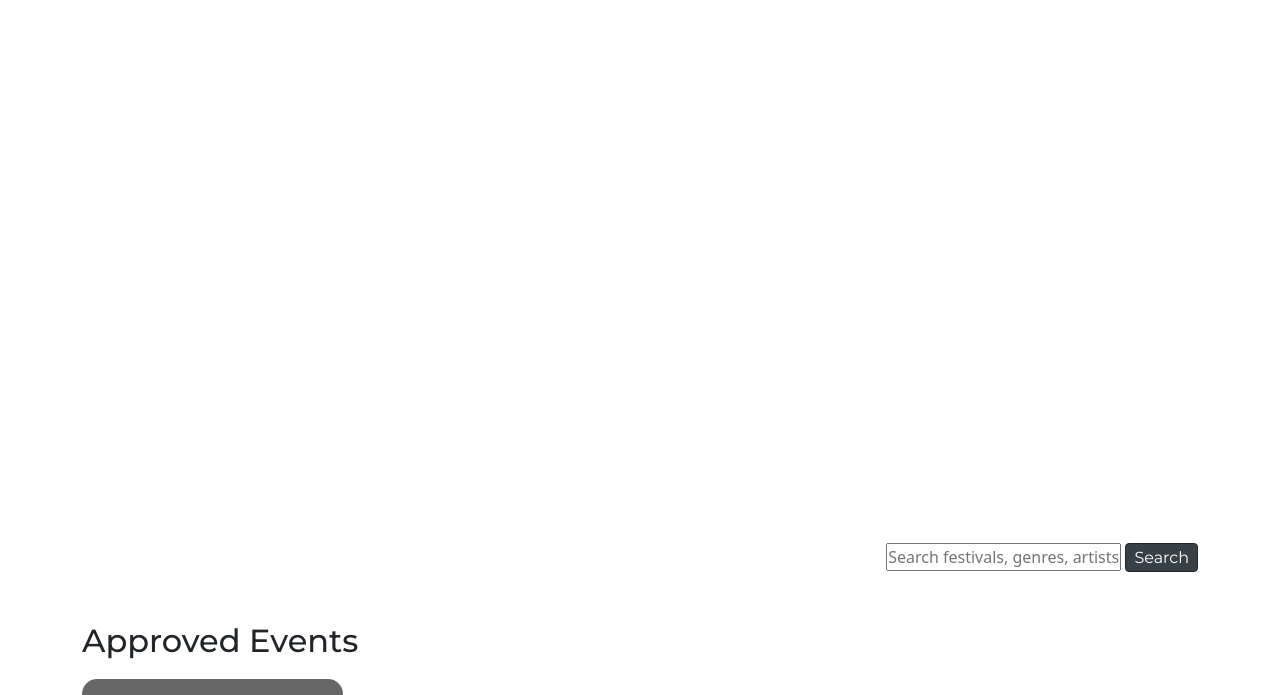
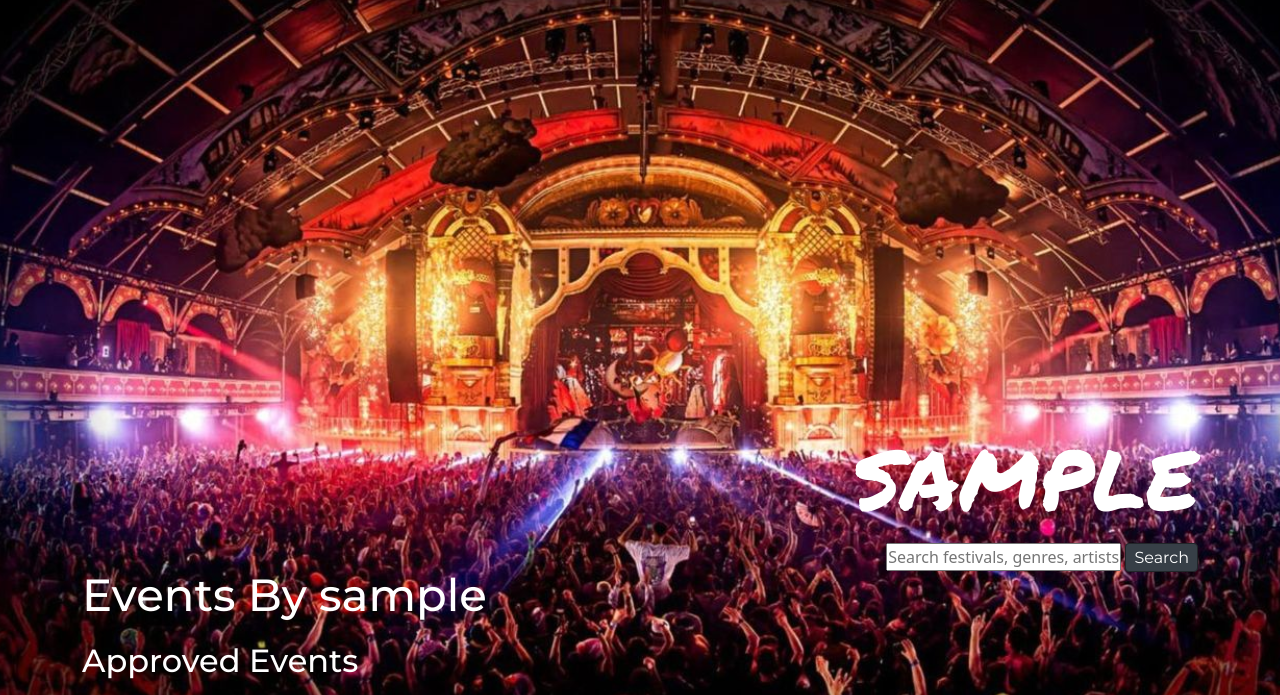
Before and after one commit to lunartechfreek/rave-hub, a Django app: page /user/1/ in a window 1280 px wide. Shown: the part 69-764 px from the top of the page. Run offline with Django 5.2, Linux system fonts and the light colour scheme; a user stored in the database is signed in; tables that the repository leaves empty hold one stand-in row (values such as "Sample post"); some libraries are stand-ins or nearby versions.

Commit message:
Add styles to user profile page

```diff
--- a/static/css/style.css
+++ b/static/css/style.css
@@ -128,8 +128,8 @@ p {
     background-image: url('../images/festival-image-8.jpg');
 }
 
-.festival-detail-bg {
-    background-image: url('../images/festival-image-8.jpg');
+.user-profile-bg {
+    background-image: url('../images/festival-image-1.jpeg');
 }
 
 
@@ -463,6 +463,13 @@ p {
     list-style-type: none;
 }
 
+/************************** User Profile */
+
+.second-heading {
+    color: #fff;
+    margin-top: 20px;
+}
+
 /************************** Messages */
 .message-box {
     margin-top: 65px;
```
